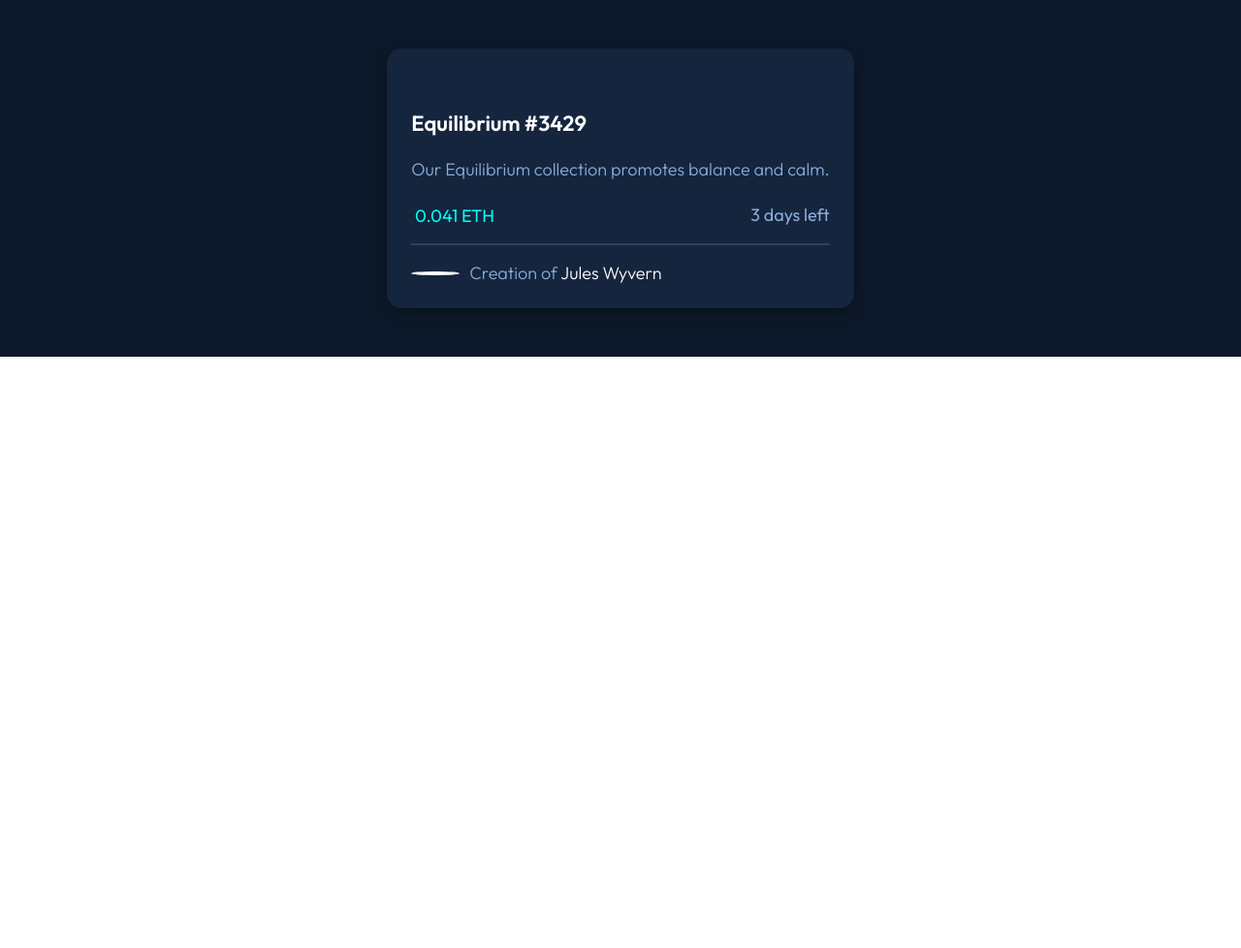
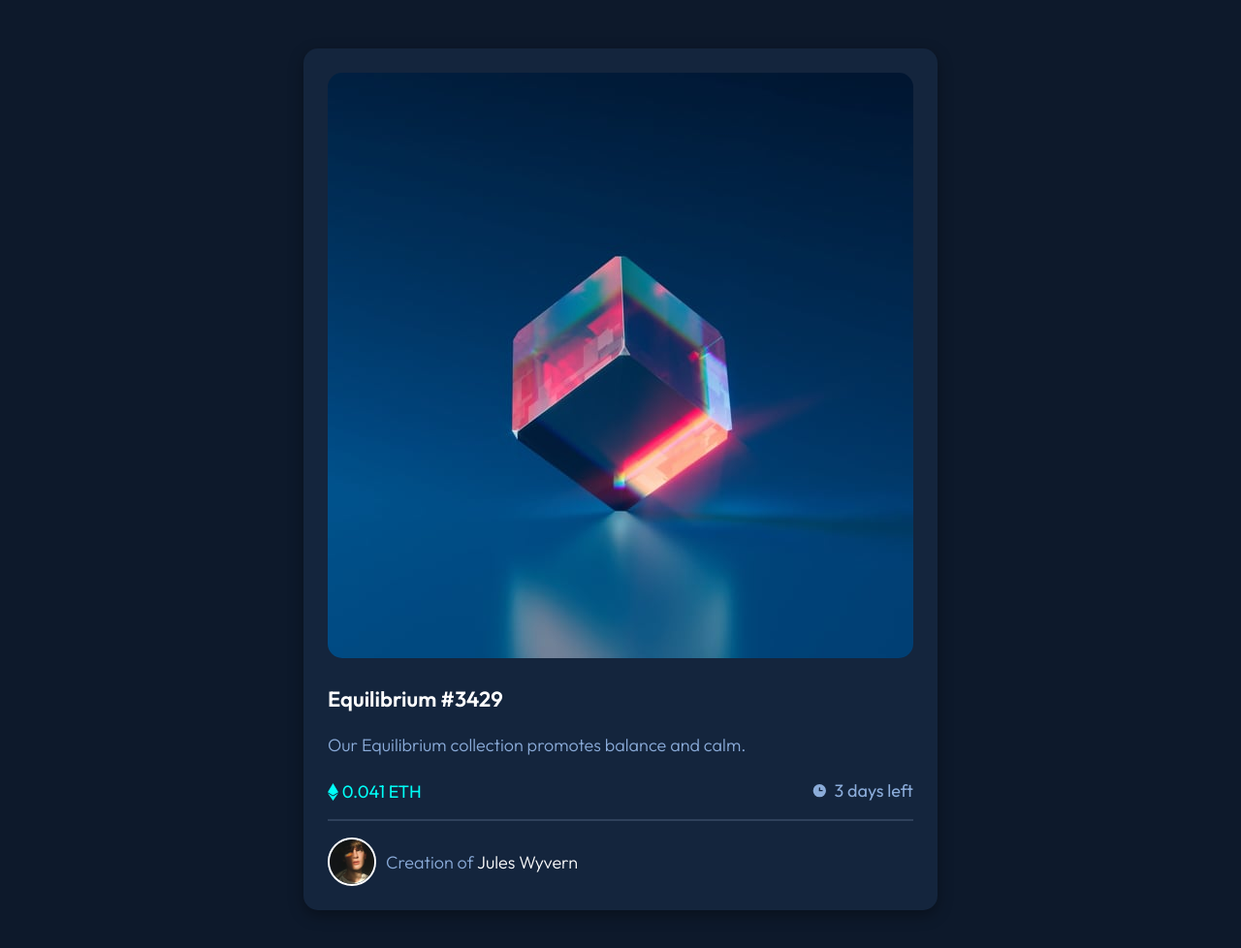
Before and after one commit to CDDR1/frontend-mentor-challenges, a plain HTML site: page nft-card-component/index.html in a window 1280 px wide. Shown: the whole page at 97% size. Before the commit the page ends 800 px from the top, so only its background shows below. Drawn offline with Linux system fonts and the light colour scheme; the site is published under a folder, as on GitHub Pages, so addresses that start at the root find nothing.

Commit message:
changing images path

```diff
--- a/nft-card-component/index.html
+++ b/nft-card-component/index.html
@@ -12,24 +12,24 @@
     <div class="card-container">
         <div class="nft-card">
             <div class="nft-img-container">
-                <img src="/nft-card-component/images/image-equilibrium.jpg" alt="" class="nft-img">
+                <img src="./images/image-equilibrium.jpg" alt="" class="nft-img">
             </div>
             <div class="nft-info-container">
                 <h1 class="nft-name">Equilibrium #3429</h1>
                 <p class="nft-description">Our Equilibrium collection promotes balance and calm.</p>
                 <div class="price-and-time-section flex-container">
                     <div class="price-container">
-                        <img src="/nft-card-component/images/icon-ethereum.svg" alt="" class="ethereum-icon">
+                        <img src="./images/icon-ethereum.svg" alt="" class="ethereum-icon">
                         <span class="price-value">0.041 ETH</span>
                     </div>
                     <div class="time-section flex-container">
-                        <img src="/nft-card-component/images/icon-clock.svg" alt="" class="clock-icon">
+                        <img src="./images/icon-clock.svg" alt="" class="clock-icon">
                         <span class="time-left">3 days left</span>
                     </div>
                 </div>
                 <hr>
                 <div class="flex-container creator-section">
-                    <img src="/nft-card-component/images/image-avatar.png" alt="" class="avatar">
+                    <img src="./images/image-avatar.png" alt="" class="avatar">
                     <p class="creation-of">Creation of <span class="creator-name">Jules Wyvern</span></p>
                 </div>
             </div>
```
